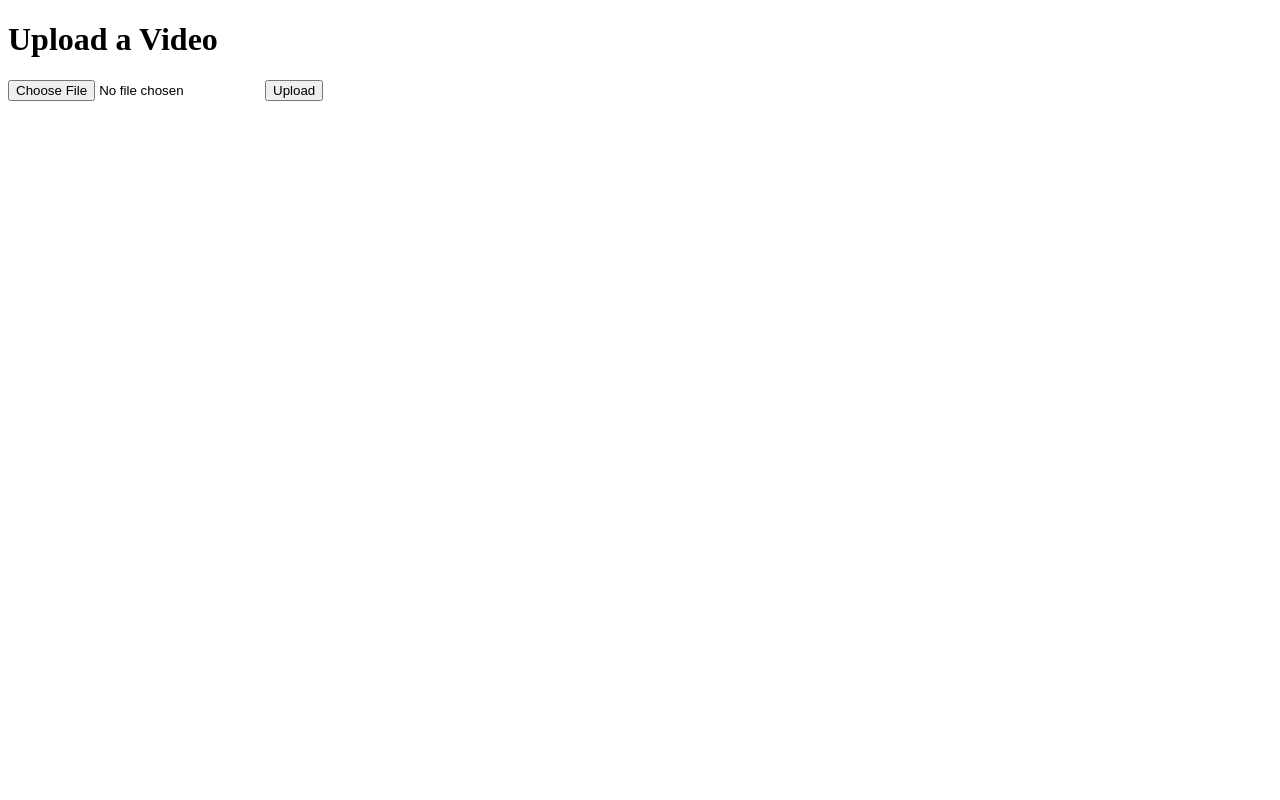
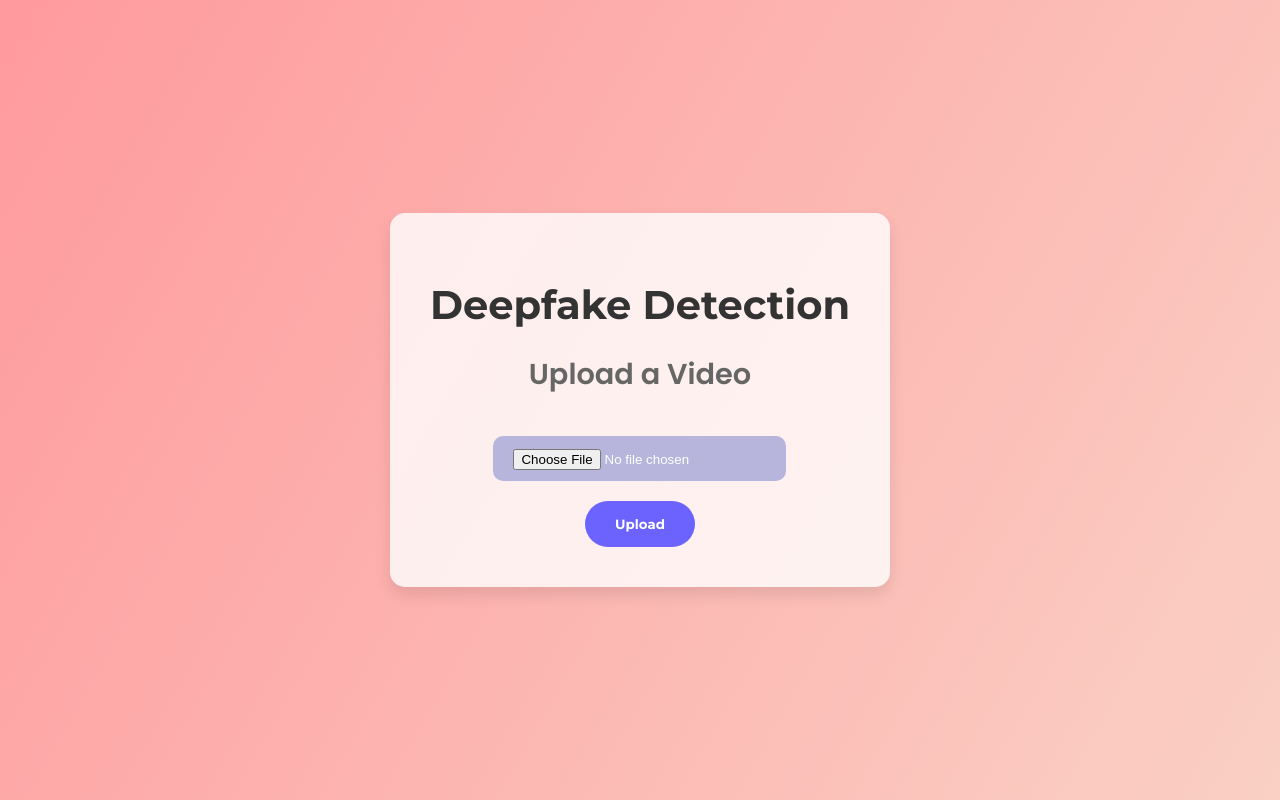
Before and after one commit to SAARKS-BH/DeepFakeDetection_-DFDC-, a Flask app: page / in a window 1280 px wide. Run offline with Flask 3, Linux system fonts and the light colour scheme.

Commit message:
added css

```diff
--- a/WEBAPP/templates/index.html
+++ b/WEBAPP/templates/index.html
@@ -4,12 +4,111 @@
     <meta charset="UTF-8">
     <meta name="viewport" content="width=device-width, initial-scale=1.0">
     <title>Upload Video</title>
+    <link href="https://fonts.googleapis.com/css2?family=Poppins:wght@400;600&family=Montserrat:wght@400;700&display=swap" rel="stylesheet">
+    <style>
+        body {
+            margin: 0;
+            padding: 0;
+            display: flex;
+            align-items: center;
+            justify-content: center;
+            height: 100vh;
+            background: linear-gradient(120deg, #a1c4fd, #c2e9fb);
+            font-family: 'Poppins', sans-serif;
+            overflow: hidden;
+            animation: backgroundAnimation 10s infinite alternate;
+        }
+
+        @keyframes backgroundAnimation {
+            0% {
+                background: linear-gradient(120deg, #a1c4fd, #c2e9fb);
+            }
+            50% {
+                background: linear-gradient(120deg, #f6d365, #fda085);
+            }
+            100% {
+                background: linear-gradient(120deg, #ff9a9e, #fad0c4);
+            }
+        }
+
+        .container {
+            text-align: center;
+            background-color: rgba(255, 255, 255, 0.8);
+            padding: 40px;
+            border-radius: 15px;
+            box-shadow: 0 8px 16px rgba(0, 0, 0, 0.1);
+        }
+
+        h1 {
+            font-family: 'Montserrat', sans-serif;
+            font-weight: 700;
+            font-size: 2.5em;
+            color: #333;
+            margin-bottom: 20px;
+        }
+
+        h2 {
+            font-family: 'Poppins', sans-serif;
+            font-weight: 600;
+            font-size: 1.8em;
+            color: #666;
+            margin-bottom: 40px;
+        }
+
+        .custom-file-input {
+            display: inline-block;
+            padding: 10px 20px;
+            cursor: pointer;
+            font-family: 'Poppins', sans-serif;
+            font-size: 1em;
+            color: #fff;
+            background-color: #b7b5db;
+            border-radius: 10px;
+            border: none;
+            transition: background-color 0.3s, transform 0.2s;
+            margin-bottom: 20px;
+        }
+
+        .custom-file-input:hover {
+            background-color: #4f4e53;
+            transform: translateY(-2px);
+        }
+
+        input[type="file"] {
+
+        }
+
+        input[type="submit"] {
+            font-family: 'Montserrat', sans-serif;
+            font-weight: 600;
+            background-color: #6c63ff;
+            color: #ffffff;
+            padding: 15px 30px;
+            border: none;
+            border-radius: 30px;
+            cursor: pointer;
+            transition: background-color 0.3s, transform 0.2s;
+        }
+
+        input[type="submit"]:hover {
+            background-color: #5848c2;
+            transform: translateY(-2px);
+        }
+    </style>
 </head>
 <body>
-    <h1>Upload a Video</h1>
-    <form action="/" method="post" enctype="multipart/form-data">
-        <input type="file" name="file">
-        <input type="submit" value="Upload">
-    </form>
+    <div class="container">
+        <h1>Deepfake Detection</h1>
+        <h2>Upload a Video</h2>
+        <form action="/" method="post" enctype="multipart/form-data">
+            <!-- Customized Choose File Button -->
+            <label class="custom-file-input">
+
+                <input type="file" name="file" accept="video/*">
+            </label>
+            <br>
+            <input type="submit" value="Upload">
+        </form>
+    </div>
 </body>
 </html>
```
